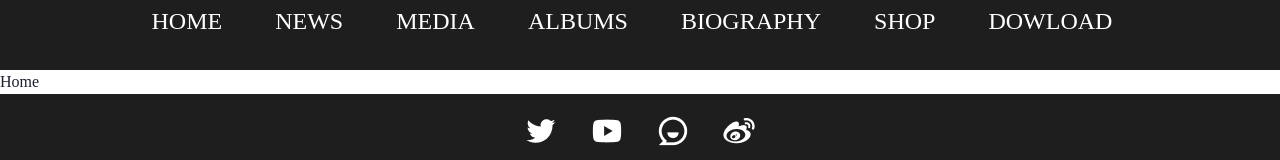
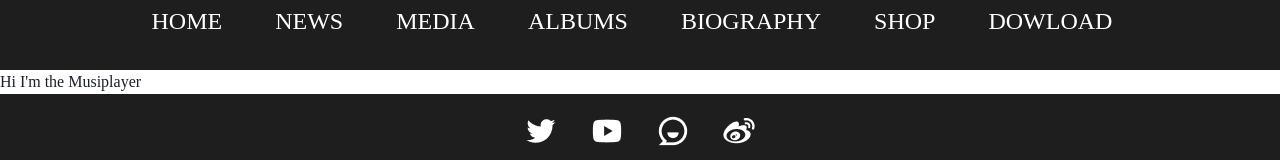
Before and after one commit to jramos22/Aimer-website, a React (Create React App) app: page / in a window 1280 px wide. Shown: the part 151-311 px from the top of the page. Built offline with nearby package versions, Linux system fonts and the light colour scheme; no server answers; what cosmicjs would draw is missing.

Commit message:
I delete the store folder

```diff
--- /dev/null
+++ b/src/components/MusicPlayer.jsx
@@ -0,0 +1,10 @@
+import React from 'react';
+
+const Musicplayer = () => {
+	return (
+		<>
+			<h1>Hi I'm the Musiplayer</h1>
+		</>
+	);
+};
+export default Musicplayer;
--- a/src/pages/Home.jsx
+++ b/src/pages/Home.jsx
@@ -1,10 +1,10 @@
 import React from 'react';
-
+import Musicplayer from '../components/MusicPlayer';
 export default function Home() {
 	return (
 		<>
 			<div>
-				<h1>Home</h1>
+				<Musicplayer />
 			</div>
 		</>
 	);
```
Also changed, not shown: src/store/index.js (deleted, +0 -9 lines).
